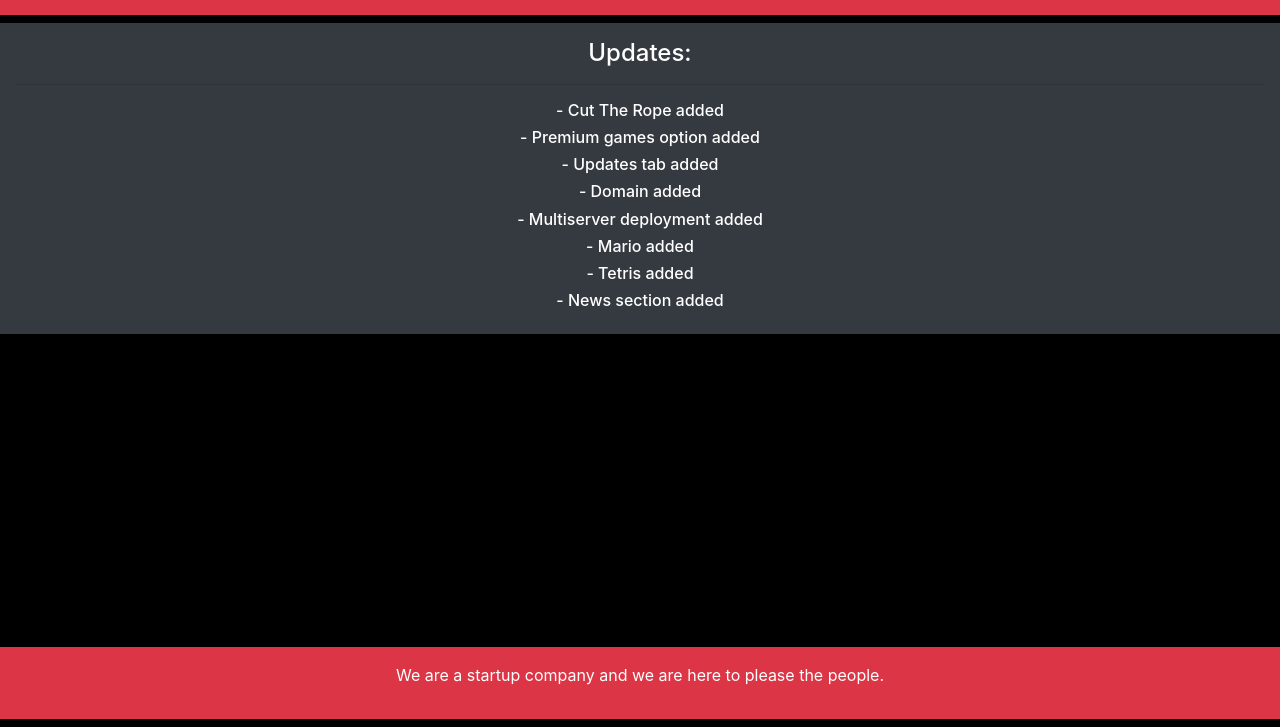
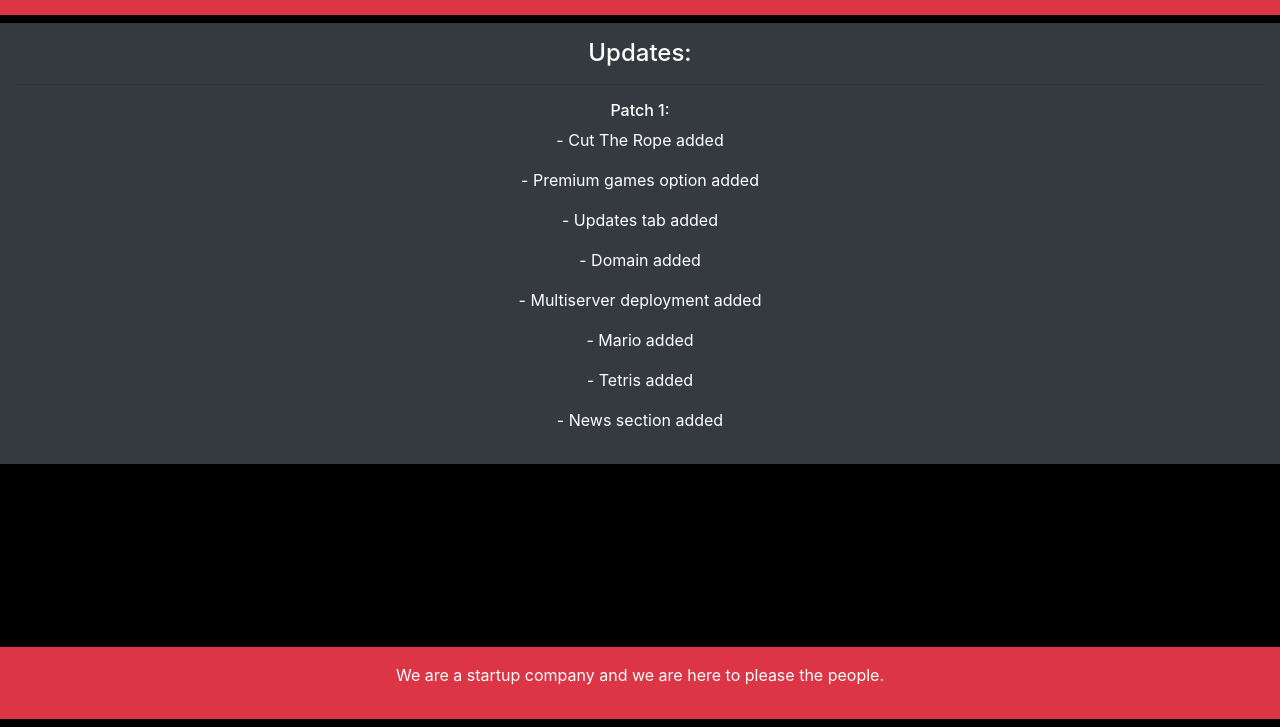
Before and after one commit to maharishi2019/MGames, a plain HTML site: page update.html in a window 1280 px wide. Shown: the part 73-800 px from the top of the page. Drawn offline with nearby package versions, Linux system fonts and the light colour scheme.

Commit message:
commit on 'master'

```diff
--- a/update.html
+++ b/update.html
@@ -40,14 +40,15 @@
             <h4 id="Updates">Updates:</h5>
             <hr>
             <div id="updatelist">
-                <h6>- Cut The Rope added</h6>
-                <h6>- Premium games option added</h6>
-                <h6>- Updates tab added</h6>
-                <h6>- Domain added</h6>
-                <h6>- Multiserver deployment added</h6>
-                <h6>- Mario added</h6>
-                <h6>- Tetris added</h6>
-                <h6>- News section added</h6>
+                <h6>Patch 1:</h6>
+                <p>- Cut The Rope added</p>
+                <p>- Premium games option added</p>
+                <p>- Updates tab added</p>
+                <p>- Domain added</p>
+                <p>- Multiserver deployment added</p>
+                <p>- Mario added</p>
+                <p>- Tetris added</p>
+                <p>- News section added</p>
             </div>
 
         </div>
```
